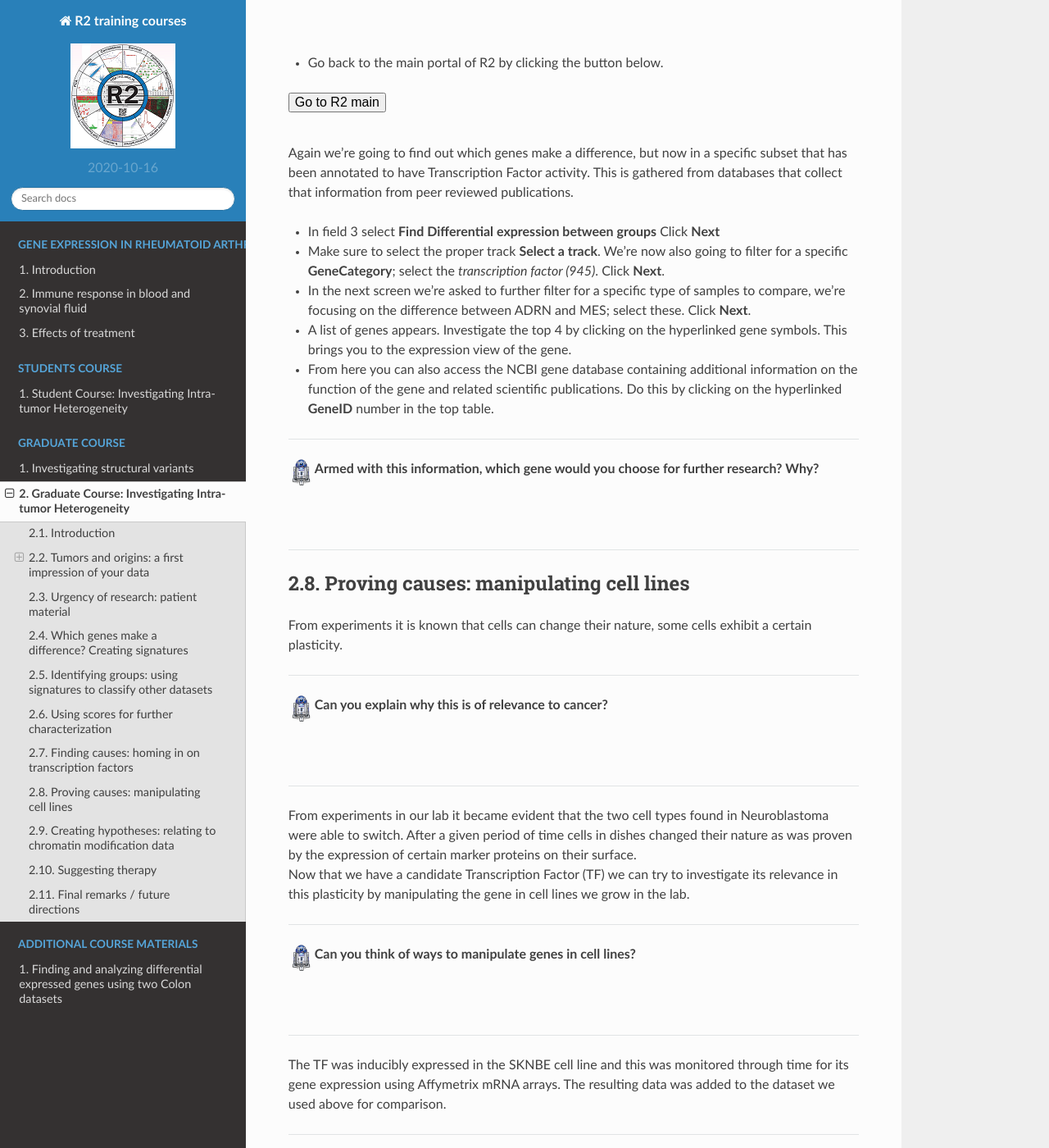
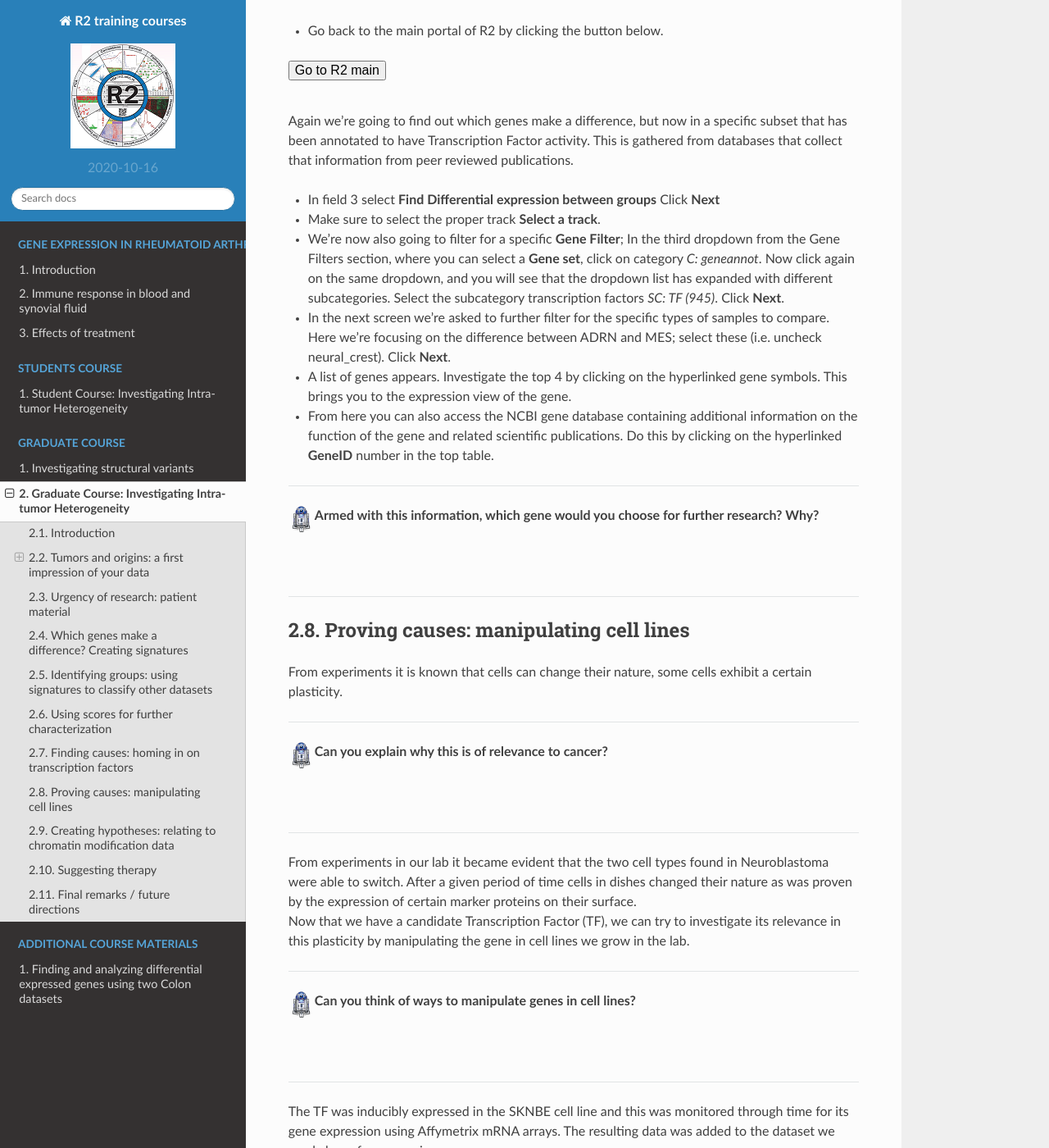
Before and after one commit to antronerds/r2-training-courses, a Sphinx documentation site: the page built from docs/Investigating_Tumor_Heterogeneity.md, in a window 1280 px wide and 1400 px high, scrolled down 12889 px. Shown: the whole window at 82% size. Built offline with Sphinx 7.4.7 and the Read the Docs theme 2.0.0, drawn with Linux system fonts in a browser that asks for light colours.

Commit message:
adapt tsne button

```diff
--- a/docs/Investigating_Tumor_Heterogeneity.md
+++ b/docs/Investigating_Tumor_Heterogeneity.md
@@ -93,12 +93,7 @@
 
 * Click the button below to show the tSNE map in R2
 
-<form action="https://hgserver1.amc.nl/cgi-bin/r2/main.cgi?option=tsne_plot&tsne_id=3b64db2654de88efccac21ddeae73a8f">
-  <input type="submit" value="Go to tSNE"/>
-</form>
-
 <button onclick="window.open('https://hgserver1.amc.nl/cgi-bin/r2/main.cgi?option=tsne_plot&tsne_id=3b64db2654de88efccac21ddeae73a8f','_blank');" type="button">Go to the t-SNE map</button>
-
 <br>
 <br>
 
@@ -310,7 +305,7 @@
 ------------------------------------------------------------------
 
 We now have a signature that distinguishes between the two types of cells. We also obtained some hints about functional characteristics of these cells. How does this signature behave in other datasets? Does the same set of genes tell us something about other sets of tumors or cell lines? This is the next step in our analysis.
-We've assembled a more complex dataset by gathering the dataset of the 4 pairs of cell lines, additional neuroblastoma cell lines from the first dataset and publicly available data of non-malignant human neural crest tissue. The neural crest undergoes a mesenchymal transition and gives rise to cell types from the adrenergic lineage.
+ We've assembled a more complex dataset by gathering the dataset of the 4 pairs of cell lines, additional neuroblastoma cell lines from the first dataset and publicly available data of non-malignant human neural crest tissue. The neural crest undergoes a mesenchymal transition and gives rise to cell types from the adrenergic lineage.
 
 *Data used:*
 * A combination of the 8 cell lines above, additional neuroblastoma cell lines and cells from the neural crest lineage (Mixed Neuroblastoma (MES-ADRN-CREST) - Versteeg/Etchevers - 34 - MAS5.0 - u133p2)
@@ -455,8 +450,9 @@
 
 Again we're going to find out which genes make a difference, but now in a specific subset that has been annotated to have Transcription Factor activity. This is gathered from databases that collect that information from peer reviewed publications.
 * In field 3 select **Find Differential expression between groups** Click **Next**
-* Make sure to select the proper track **Select a track**. We're now also going to filter for a specific **GeneCategory**; select the *transcription factor (945)*. Click **Next**.
-* In the next screen we're asked to further filter for a specific type of samples to compare, we're focusing on the difference between ADRN and MES; select these. Click **Next**.
+* Make sure to select the proper track **Select a track**.
+* We're now also going to filter for a specific **Gene Filter**; In the third dropdown from the Gene Filters section, where you can select a **Gene set**, click on category *C: geneannot*. Now click again on the same dropdown, and you will see that the dropdown list has expanded with different subcategories. Select the subcategory transcription factors *SC: TF (945)*. Click **Next**.
+* In the next screen we're asked to further filter for the specific types of samples to compare. Here we're focusing on the difference between ADRN and MES; select these (i.e. uncheck neural_crest). Click **Next**.
 * A list of genes appears. Investigate the top 4 by clicking on the hyperlinked gene symbols. This brings you to the expression view of the gene.
 * From here you can also access the NCBI gene database containing additional information on the function of the gene and related scientific publications. Do this by clicking on the hyperlinked **GeneID** number in the top table.
 
@@ -483,7 +479,7 @@
 ---------
 
 From experiments in our lab it became evident that the two cell types found in Neuroblastoma were able to switch. After a given period of time cells in dishes changed their nature as was proven by the expression of certain marker proteins on their surface.
-Now that we have a candidate Transcription Factor (TF) we can try to investigate its relevance in this plasticity by manipulating the gene in cell lines we grow in the lab.
+ Now that we have a candidate Transcription Factor (TF), we can try to investigate its relevance in this plasticity by manipulating the gene in cell lines we grow in the lab.
 
 ---------
   ![](_static/images/R2d2_logo.png)**Can you think of ways to manipulate genes in cell lines?**
```
